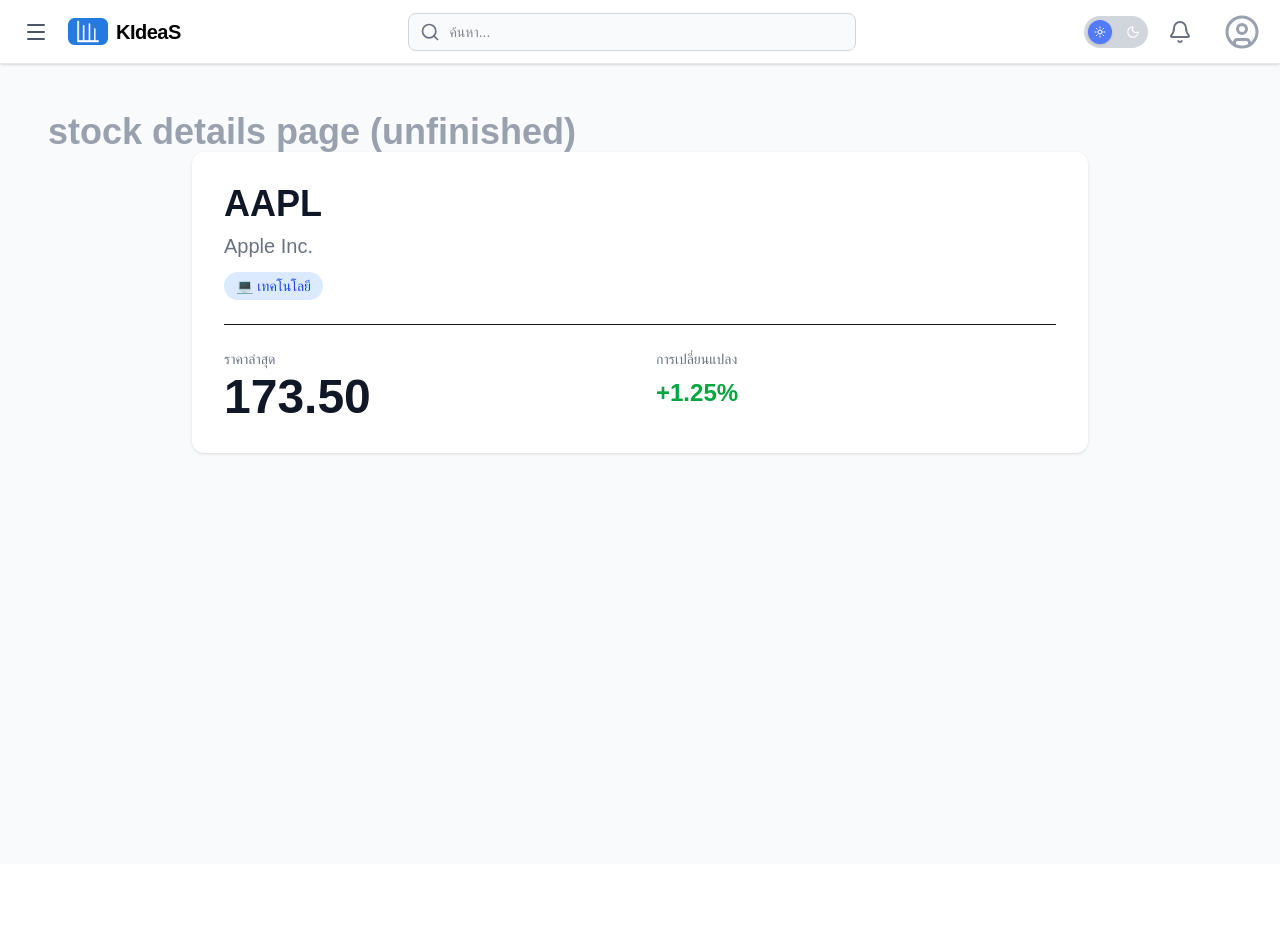
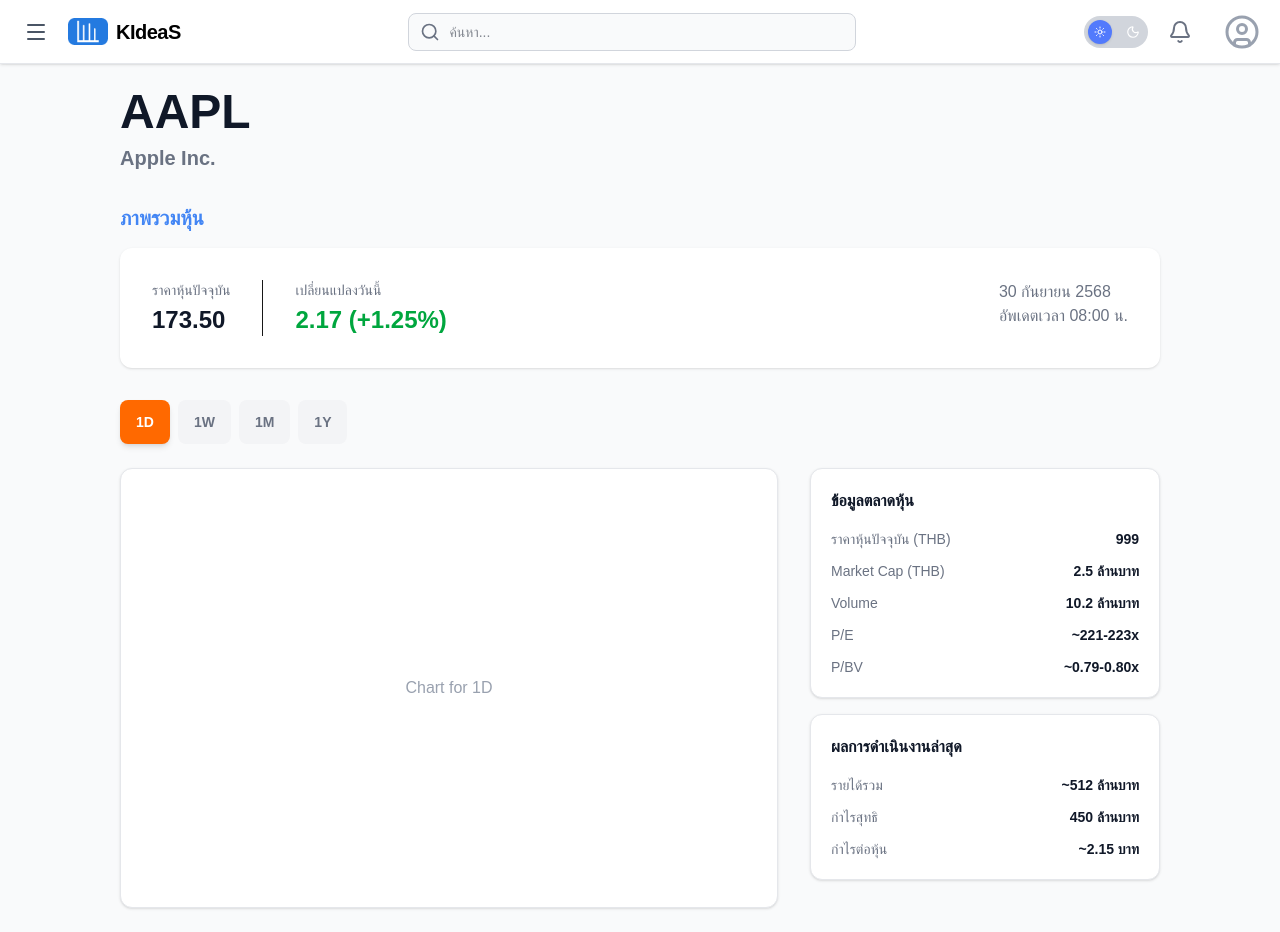
Before and after one commit to panithan-doe/seasonal, a Next.js app: page /stock/AAPL in a window 1280 px wide. Before the commit the page ends 864 px from the top, so only its background shows below. Built offline with nearby package versions, Linux system fonts and the light colour scheme.

Commit message:
Add UI struture in stock details page

```diff
--- a/app/stock/[id]/page.tsx
+++ b/app/stock/[id]/page.tsx
@@ -1,6 +1,7 @@
 import { seasonalStocks } from "@/lib/mockData";
 import { notFound } from "next/navigation";
 import Header from "@/components/Header";
+import StockChart from "@/components/StockChart";
 
 interface PageProps {
   params: Promise<{ id: string }>
@@ -15,52 +16,73 @@
     (s) => s.symbol === decodeURIComponent(symbol)
   );
 
-
-  // ถ้าหาไม่เจอ แสดงหน้า 404
+  // ถ้าหา stock ไม่เจอ แสดงหน้า 404
   if (!stock) {
     return notFound();
   }
+  // console.log("Stock detail for symbol:", symbol, stock);
+
+  const priceChange = (stock.price * stock.changePercent) / 100;
 
   return (
     <main>
       <Header />
 
-      <div className="min-h-screen bg-gray-50 p-6 md:p-12">
-        <h1 className="text-4xl font-bold text-gray-400">stock details page (unfinished)</h1>
+      <div className="min-h-screen bg-gray-50 py-6 px-10 xl:px-30">
 
-        <div className="max-w-4xl mx-auto bg-white rounded-xl shadow-sm p-8">
         {/* Header Section */}
-          <div className="border-b pb-6 mb-6">
-            <h1 className="text-4xl font-bold text-gray-900">{stock.symbol}</h1>
-            <p className="text-xl text-gray-500 mt-2">{stock.name}</p>
-            <span className="inline-block mt-3 px-3 py-1 bg-blue-100 text-blue-700 rounded-full text-sm">
-              {stock.category}
-            </span>
+        <div className="pb-6 mb-2">
+          <h1 className="text-5xl font-bold text-gray-900">{stock.symbol}</h1>
+          <p className="text-xl text-gray-500 mt-2 font-semibold">{stock.name}</p>
         </div>
 
+        <div className="mb-4">
+          <h1 className="text-[#4285F4] font-extrabold text-xl">ภาพรวมหุ้น</h1>
+        </div>
         {/* Price Section */}
-          <div className="grid grid-cols-2 gap-8">
-            <div>
-              <p className="text-gray-500 text-sm">ราคาล่าสุด</p>
-              <p className="text-5xl font-bold text-gray-900 mt-1">
+        <div className="bg-white rounded-xl shadow-sm p-8">
+          <div className="flex flex-col md:justify-between md:flex-row md:items-start">
+
+            {/* Right box */}
+            <div className="flex flex-col items-start md:flex-row md:items-start">
+              {/* ราคาหุ้นปัจจุบัน */}
+              <div className="md:pr-8 md:border-r">
+                <p className="text-gray-500 text-sm">ราคาหุ้นปัจจุบัน</p>
+                <p className="text-2xl font-bold text-gray-900 mt-1">
                   {stock.price.toFixed(2)}
                 </p>
               </div>
-            <div>
-              <p className="text-gray-500 text-sm">การเปลี่ยนแปลง</p>
+              {/* เปลี่ยนแปลงวันนี้ */}
+              <div className="md:pl-8">
+                <p className="text-gray-500 text-sm">เปลี่ยนแปลงวันนี้</p>
                 <p
-                className={`text-2xl font-bold mt-2 ${
+                  className={`text-2xl font-bold mt-1 mr-1 ${
                     stock.changePercent >= 0 ? "text-green-600" : "text-red-600"
                   }`}
                 >
-                {stock.changePercent >= 0 ? "+" : ""}
-                {stock.changePercent}%
+                  {priceChange.toFixed(2)} ({stock.changePercent >= 0 ? "+" : ""}{stock.changePercent}%)
                 </p>
+
+              </div>
+            </div>
+            {/* Left box (วันที่) */}
+            <div className="flex flex-col items-start md:flex-col md:items-start text-gray-500">
+              {/* TODO: Change to real date */}
+              <p>
+                30 กันยายน 2568
+              </p>
+              <p>
+                อัพเดตเวลา 08:00 น.
+              </p>
+            </div>
+
           </div>
         </div>
 
-          {/* ... ใส่กราฟหรือข้อมูลอื่นๆ ตรงนี้ ... */}
-        </div>
+
+        <StockChart />
+
+
       </div>
     </main>
   );
--- /dev/null
+++ b/components/StockChart.tsx
@@ -0,0 +1,94 @@
+"use client";
+
+import { useState } from "react";
+
+// Mock data
+// TODO: ใช้ข้อมูลจริง
+const marketStats = {
+  latestPrice: "999",
+  marketCap: "2.5 ล้านบาท",
+  volume: "10.2 ล้านบาท",
+  pe: "~221-223x",
+  pbv: "~0.79-0.80x",
+};
+
+const financialStats = {
+  revenue: "~512 ล้านบาท",
+  netProfit: "450 ล้านบาท",
+  eps: "~2.15 บาท",
+};
+
+export default function StockChart() {
+  const [timeRange, setTimeRange] = useState("1D");
+  const ranges = ["1D", "1W", "1M", "1Y"];
+
+  return (
+    <div className="flex flex-col gap-6 mt-8">
+      {/* Duration filter button */}
+      <div className="flex items-center gap-2">
+        {ranges.map((range) => (
+          <button
+            key={range}
+            onClick={() => setTimeRange(range)}
+            className={`px-4 py-3 rounded-lg text-sm font-semibold transition-colors ${
+              timeRange === range
+                ? "bg-orange-500 text-white shadow-md"
+                : "bg-gray-100 text-gray-500 hover:bg-gray-200"
+            }`}
+          >
+            {range}
+          </button>
+        ))}
+      </div>
+
+      <div className="flex flex-col lg:flex-row gap-8 items-start justify-between">
+        {/* Stock Chart */}
+        <div className="w-full lg:flex-1 h-110 bg-white rounded-xl border border-gray-200 shadow-sm p-4 flex items-center justify-center relative">
+          <p className="text-gray-400 font-medium ">
+            Chart for {timeRange}
+          </p>
+        </div>
+
+        {/* Stock Details */}
+        <div className="w-full lg:w-[350px] flex flex-col gap-4">
+          {/* Top Box */}
+          <div className="bg-white rounded-xl border border-gray-200 shadow-sm p-5">
+            <h3 className="text-gray-900 font-bold mb-2 pb-2">
+              ข้อมูลตลาดหุ้น
+            </h3>
+            <div className="flex flex-col gap-3">
+              <RowItem label="ราคาหุ้นปัจจุบัน (THB)" value={marketStats.latestPrice} />
+              <RowItem label="Market Cap (THB)" value={marketStats.marketCap} />
+              <RowItem label="Volume" value={marketStats.volume} />
+              <RowItem label="P/E" value={marketStats.pe} />
+              <RowItem label="P/BV" value={marketStats.pbv} />
+            </div>
+          </div>
+
+          {/* Bottom Box */}
+          <div className="bg-white rounded-xl border border-gray-200 shadow-sm p-5">
+            <h3 className="text-gray-900 font-bold mb-2 pb-2">
+              ผลการดำเนินงานล่าสุด
+            </h3>
+            <div className="flex flex-col gap-3">
+              <RowItem label="รายได้รวม" value={financialStats.revenue} />
+              <RowItem label="กำไรสุทธิ" value={financialStats.netProfit} />
+              <RowItem label="กำไรต่อหุ้น" value={financialStats.eps} />
+            </div>
+          </div>
+        </div>
+      </div>
+    </div>
+  );
+}
+
+
+// Helper for rows details
+function RowItem({ label, value }: { label: string; value: string }) {
+  return (
+    <div className="flex justify-between items-center text-sm">
+      <span className="text-gray-500">{label}</span>
+      <span className="font-semibold text-gray-900">{value}</span>
+    </div>
+  );
+}
```
Also changed, not shown: 1 other file (tests, documents, lock files or other folders). Lines whose indentation alone changed are shown as unchanged.
